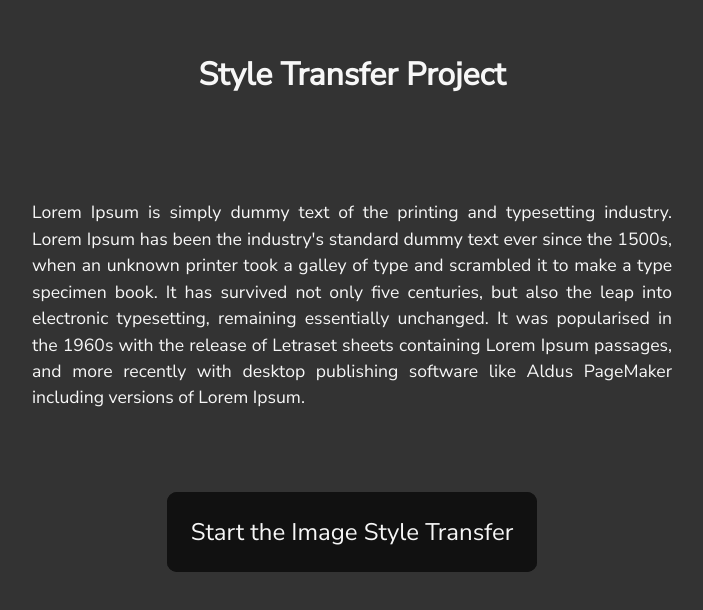
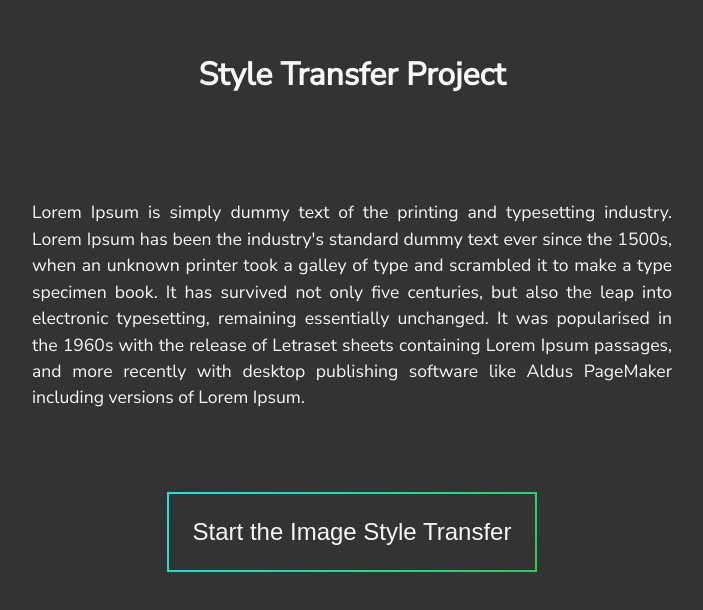
Before and after one commit to dychosenone/Style-Transfer-Project, an Angular app in the folder Image-Style-Transfer/: page / in a window 1280 px wide. Shown: the top 610 px of the page, without its empty margins (288-991 px from the left). Built offline with nearby package versions, Linux system fonts and the light colour scheme.

Commit message:
Fixed some bugs

```diff
--- a/Image-Style-Transfer/src/app/app.component.css
+++ b/Image-Style-Transfer/src/app/app.component.css
@@ -1,6 +1,18 @@
 body{
     background-color: #333 !important;
 }
+
+/*
+#2cc722,
+    #00d36b,
+    #00dca0,
+    #00e3cc,
+    #12e8eb,
+    #00e3cc,
+    #00dca0,
+    #00d36b,
+    #2cc722);
+*/
 
 .main{
     background-color: #333 !important;
@@ -33,71 +45,45 @@ body{
     text-align: center;
     font-family: 'Nunito Sans';
     color: #f7f7f7;
+    display: flex;
+    justify-content: center;
+    align-items: center;
 }
 
 
 /* fancy button */
-.glow-on-hover {
-    font-family: 'Nunito Sans';
-    border: none;
-    outline: none;
-    color: #f7f7f7;
-    background: #111;
-    cursor: pointer;
-    position: relative;
-    z-index: 0;
-    border-radius: 10px;
-    padding: 1em 1em 1em 1em;
-    font-size: 1.5em;
+.fancy-btn-container{
+    background-image: linear-gradient(-45deg,#2cc722,
+    #12e8eb, #2cc722, #12e8eb);
+    width: fit-content;
+    padding: 1.5px;
+    padding-top: 1.7px;
+    background-size: 400% 400%;
 }
 
-.glow-on-hover:before {
-    content: '';
-    background: linear-gradient(45deg,
-    #2cc722,
-    #00d36b,
-    #00dca0,
-    #00e3cc,
-    #12e8eb,
-    #00e3cc,
-    #00dca0,
-    #00d36b,
-    #2cc722);
-    position: absolute;
-    top: -2px;
-    left:-2px;
-    background-size: 400%;
-    z-index: -1;
-    filter: blur(5px);
-    width: calc(100% + 4px);
-    height: calc(100% + 4px);
-    animation: glowing 20s linear infinite;
-    opacity: 0;
-    transition: opacity .3s ease-in-out;
-    border-radius: 10px;
+.fancy-btn-container:hover{
+    animation: mymove 1s linear infinite;
 }
 
-.glow-on-hover:hover:before {
-    opacity: 1;
+.fancy-btn{
+    border: none;
+    font-size: 1.5em;
+    padding: 1em;
+    z-index: 10;
+    background-color: #333;
+    color: #f7f7f7;
 }
 
-.glow-on-hover:after {
-    z-index: -1;
-    content: '';
-    position: absolute;
-    width: 100%;
-    height: 100%;
-    background: #111;
-    left: 0;
-    top: 0;
-    border-radius: 10px;
+@keyframes mymove {
+    0% {
+      background-position: 0% 50%;
+    }
+
+    100% {
+      background-position: 100% 50%;
+    }
 }
 
-@keyframes glowing {
-    0% { background-position: 0 0; }
-    50% { background-position: 400% 0; }
-    100% { background-position: 0 0; }
-}
-
+/* end of fancy button*/
 
 /*Page 2 css*/
--- a/Image-Style-Transfer/src/app/app.component.html
+++ b/Image-Style-Transfer/src/app/app.component.html
@@ -22,7 +22,9 @@
     </div>
 
     <div class="container-fluid input-block">
-      <button class="glow-on-hover" type="button" (click)="Start()">Start the Image Style Transfer</button>
+      <div class="fancy-btn-container">
+        <button class="fancy-btn" (click)="Start()">Start the Image Style Transfer</button>
+      </div>
     </div>
 
   </div>
@@ -31,23 +33,13 @@
   <!--Page 2 where you input style image-->
   <div class="page2" *ngIf="Page2_Display" @inOutPaneAnimation>
 
-    <div class="frame">
-      <button class="glow-on-hover" type="button"></button>
-      <div class="center">
-        <div class="title">
-          <h1>Drop file to upload</h1>
-        </div>
+    <button></button>
 
-        <div class="dropzone">
-          <img src="http://100dayscss.com/codepen/upload.svg" class="upload-icon" />
-          <input type="file" class="upload-input" />
-        </div>
+  </div>
 
-        <button type="button" class="btn" name="uploadbutton">Upload file</button>
 
-      </div>
-    </div>
-  </div>
+
+
 
 </div>
 
--- a/Image-Style-Transfer/src/app/app.component.ts
+++ b/Image-Style-Transfer/src/app/app.component.ts
@@ -36,13 +36,10 @@ export class AppComponent {
   Page1_Display = true;
   Page2_Display = false;
 
-  async delay(ms: number) {
-    return new Promise( resolve => setTimeout(resolve, ms) );
-  }
 
   async Start(){
     this.Page1_Display = !this.Page1_Display;
-    await this.delay(510);
+    await new Promise(f => setTimeout(f, 510));
     this.Page2_Display = !this.Page2_Display;
   }
 
```
